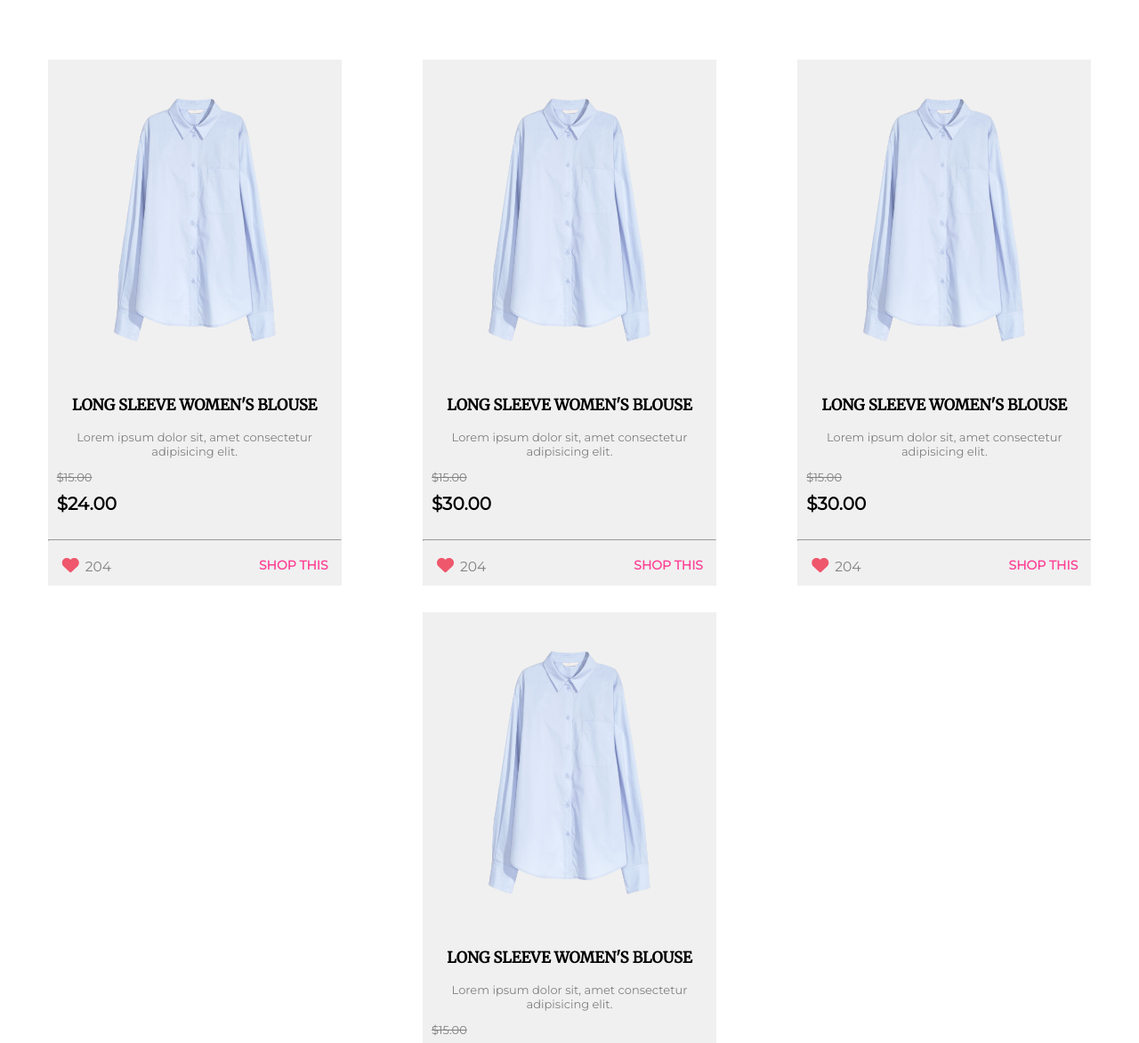
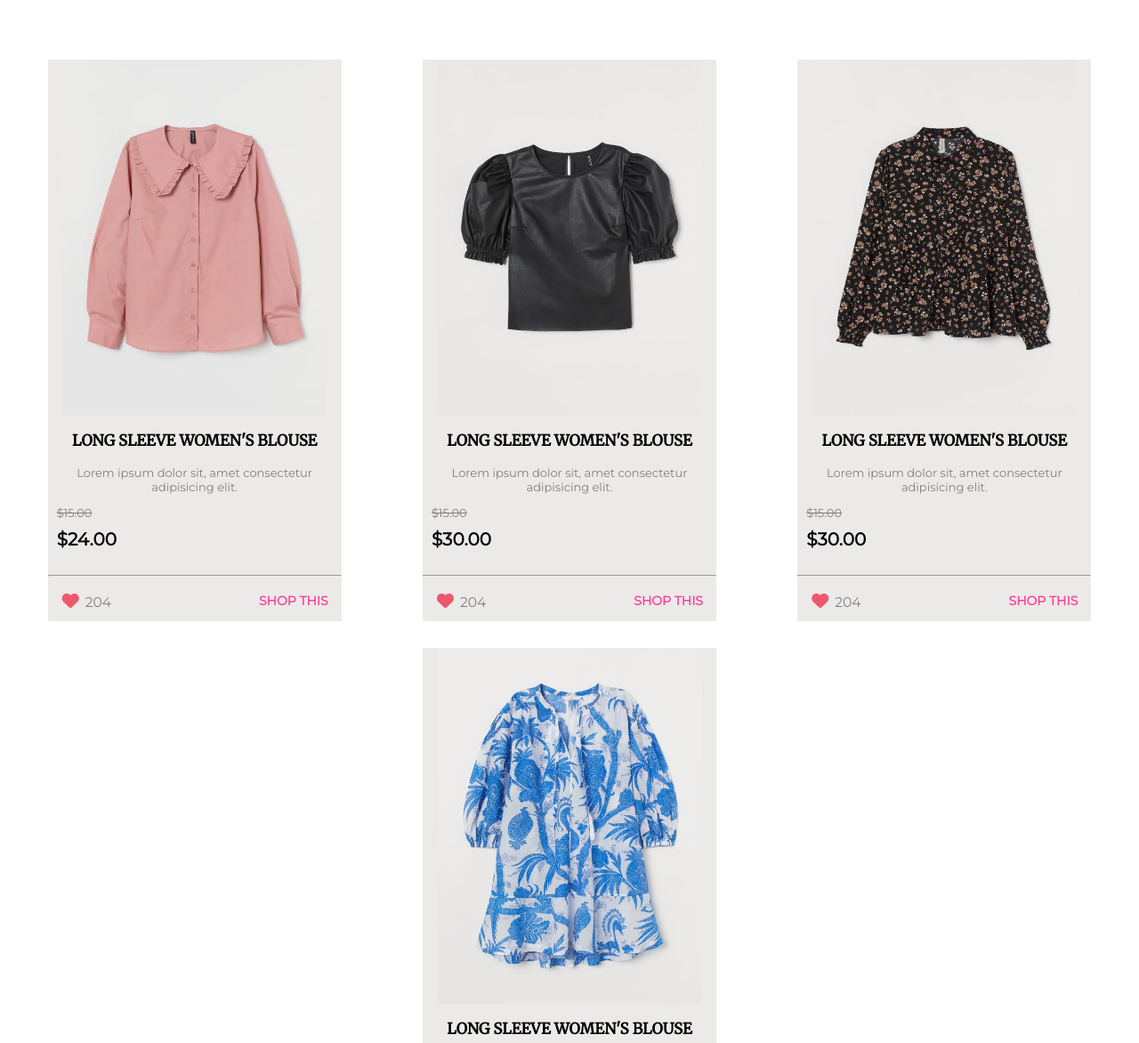
Before and after one commit to munisaazim/card_number_four_flexbox_first_variation, a plain HTML site: page index.html in a window 1280 px wide. Shown: the part 90-1262 px from the top of the page at 89% size. Drawn offline with nearby package versions, Linux system fonts and the light colour scheme.

Commit message:
Changing style

```diff
--- a/index.html
+++ b/index.html
@@ -14,7 +14,7 @@
    <div class="container">
     <div class="OneContainer">
         <div class="image">
-            <img src="image/shirt1.png" alt="" width="200px" height="360px">
+            <img src="image/4.jpg" alt="" width="250px" height="360px">
         </div>
         <div class="header">
             <h3>Long Sleeve Women's Blouse</h3>
@@ -40,7 +40,7 @@
 
     <div class="OneContainer">
         <div class="image">
-            <img src="image/shirt1.png" alt="" width="200px" height="360px">
+            <img src="image/shirt2.jpg" alt="" width="250px" height="360px">
         </div>
         <div class="header">
             <h3>Long Sleeve Women's Blouse</h3>
@@ -65,7 +65,7 @@
     </div>
         <div class="OneContainer">
             <div class="image">
-                <img src="image/shirt1.png" alt="" width="200px" height="360px">
+                <img src="image/3.jpg" alt="" width="250px" height="360px">
             </div>
             <div class="header">
                 <h3>Long Sleeve Women's Blouse</h3>
@@ -90,7 +90,7 @@
         </div>
         <div class="OneContainer">
             <div class="image">
-                <img src="image/shirt1.png" alt="" width="200px" height="360px">
+                <img src="image/1.jpg" alt="">
             </div>
             <div class="header">
                 <h3>Long Sleeve Women's Blouse</h3>
--- a/style/style.css
+++ b/style/style.css
@@ -36,8 +36,12 @@ h3{
     display: flex;
     flex-flow: column;
     justify-content: center;
-    background-color:#F0F0F0;
+    background-color:rgb(235, 234, 232);
     margin-top: 30px ;
+}
+.OneContainer .image img{
+    width: 90%;
+    height: 400px;
 }
 
 .OneContainer .image, .OneContainer .header h3{
@@ -106,6 +110,7 @@ h3{
     color:rgb(255, 66, 150);
     font-weight: bold;
     margin-right: 15px;
+    cursor: pointer;
 }
 .lastElement{
     margin-bottom: 12px;
```
Also changed, not shown: image/1.jpg (added), image/3.jpg (added), image/4.jpg (added), image/shirt2.jpg (added), image/shirt2.png (deleted), image/shirt21.png (added), image/shirt3.jpg (added), image/shirt3.png (deleted).
